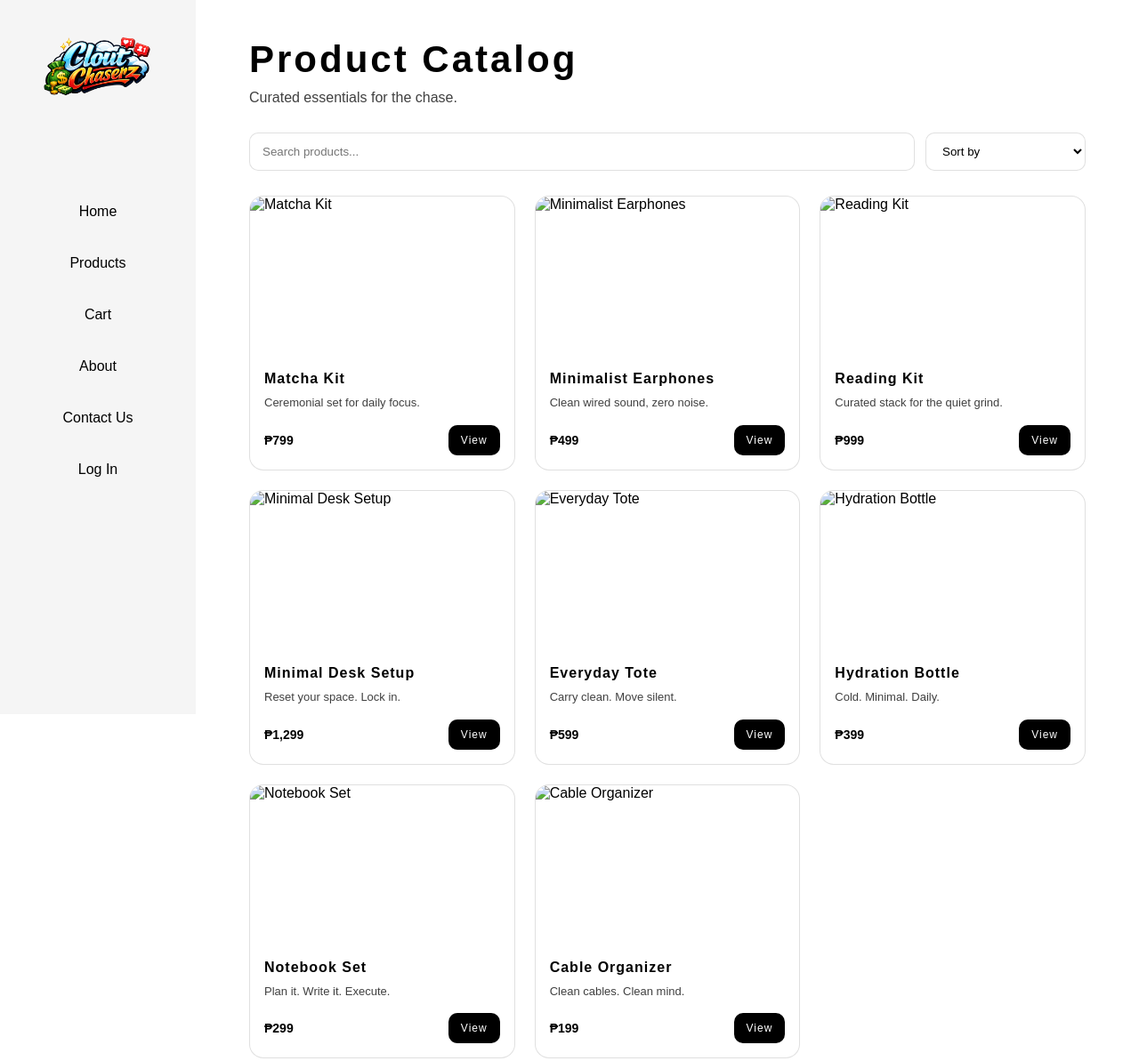
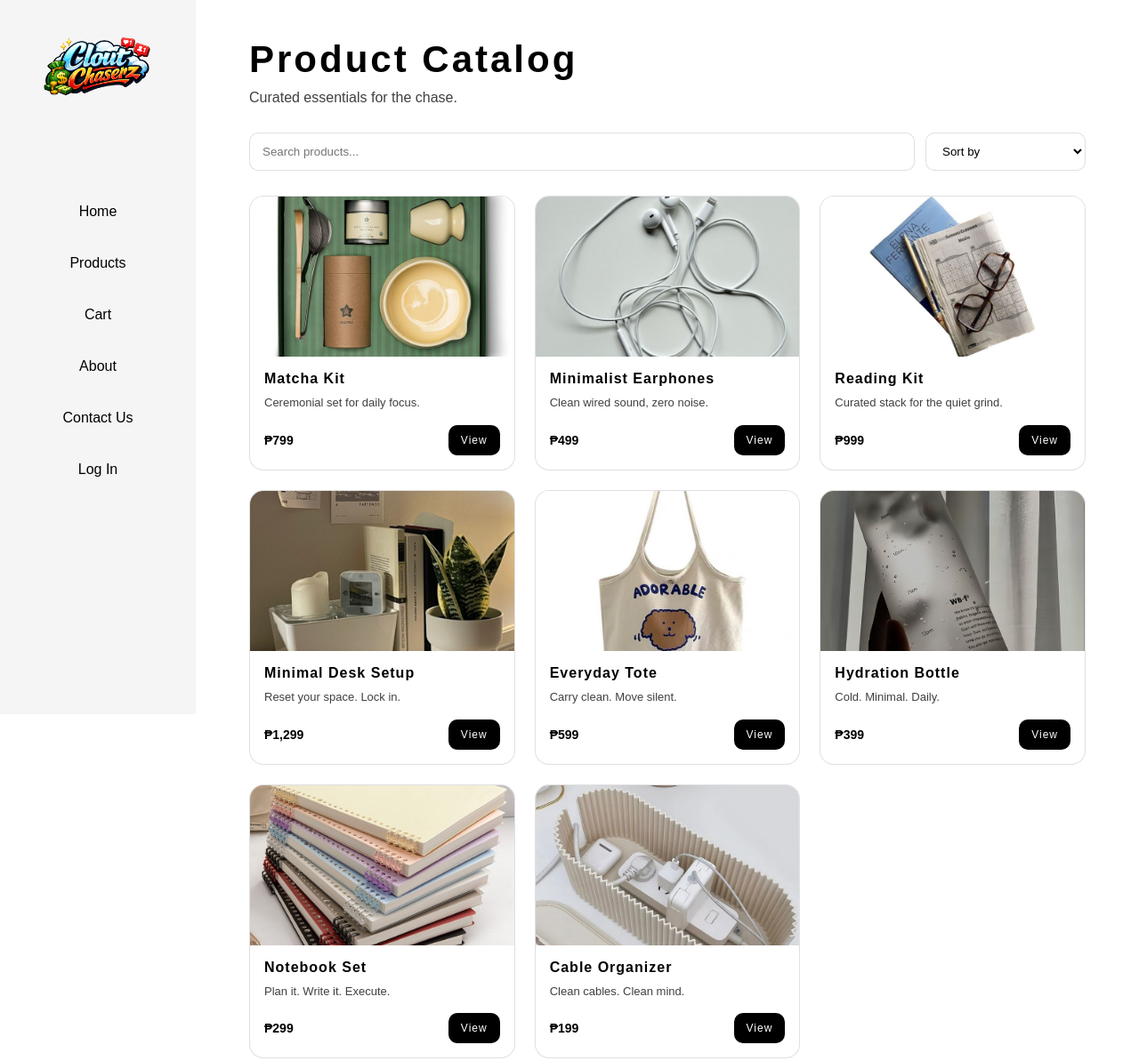
Before and after one commit to Seitona/Advance-Web-Design-TW22, a plain HTML site: page [F3-TECHNICAL] Advanced JavaScript/products.html in a window 1280 px wide. Shown: the part 17-1210 px from the top of the page at 89% size. Drawn offline with Linux system fonts and the light colour scheme; the site is published under a folder, as on GitHub Pages, so addresses that start at the root find nothing; a web font is replaced by a local one.

Commit message:
Add files via upload

```diff
--- a/[F3-TECHNICAL] Advanced JavaScript/products.html
+++ b/[F3-TECHNICAL] Advanced JavaScript/products.html
@@ -41,7 +41,7 @@
 
         <section class="product_grid">
             <article class="product_card">
-                <img src="/Assets/matcha.jpg" alt="Matcha Kit">
+                <img src="Assets/matcha.jpg" alt="Matcha Kit">
                 <div class="product_info">
                     <h3>Matcha Kit</h3>
                     <p>Ceremonial set for daily focus.</p>
@@ -53,7 +53,7 @@
             </article>
 
             <article class="product_card">
-                <img src="/Assets/earphones.jpg" alt="Minimalist Earphones">
+                <img src="Assets/earphones.jpg" alt="Minimalist Earphones">
                 <div class="product_info">
                     <h3>Minimalist Earphones</h3>
                     <p>Clean wired sound, zero noise.</p>
@@ -65,7 +65,7 @@
             </article>
 
             <article class="product_card">
-                <img src="/Assets/books.jpg" alt="Reading Kit">
+                <img src="Assets/books.jpg" alt="Reading Kit">
                 <div class="product_info">
                     <h3>Reading Kit</h3>
                     <p>Curated stack for the quiet grind.</p>
@@ -77,7 +77,7 @@
             </article>
 
             <article class="product_card">
-                <img src="/Assets/desk.jpg" alt="Minimal Desk Setup">
+                <img src="Assets/desk.jpg" alt="Minimal Desk Setup">
                 <div class="product_info">
                     <h3>Minimal Desk Setup</h3>
                     <p>Reset your space. Lock in.</p>
@@ -89,7 +89,7 @@
             </article>
 
             <article class="product_card">
-                <img src="/Assets/tote.jpg" alt="Everyday Tote">
+                <img src="Assets/tote.jpg" alt="Everyday Tote">
                 <div class="product_info">
                     <h3>Everyday Tote</h3>
                     <p>Carry clean. Move silent.</p>
@@ -101,7 +101,7 @@
             </article>
 
             <article class="product_card">
-                <img src="/Assets/bottle.jpg" alt="Hydration Bottle">
+                <img src="Assets/bottle.jpg" alt="Hydration Bottle">
                 <div class="product_info">
                     <h3>Hydration Bottle</h3>
                     <p>Cold. Minimal. Daily.</p>
@@ -113,7 +113,7 @@
             </article>
 
             <article class="product_card">
-                <img src="/Assets/notebook.jpg" alt="Notebook Set">
+                <img src="Assets/notebook.jpg" alt="Notebook Set">
                 <div class="product_info">
                     <h3>Notebook Set</h3>
                     <p>Plan it. Write it. Execute.</p>
@@ -125,7 +125,7 @@
             </article>
 
             <article class="product_card">
-                <img src="/Assets/cable.jpg" alt="Cable Organizer">
+                <img src="Assets/cable.jpg" alt="Cable Organizer">
                 <div class="product_info">
                     <h3>Cable Organizer</h3>
                     <p>Clean cables. Clean mind.</p>
```
Also changed, not shown: [F3-TECHNICAL] Advanced JavaScript/about.html (+1 -1 lines), [F3-TECHNICAL] Advanced JavaScript/contact.html (+1 -1 lines), [F3-TECHNICAL] Advanced JavaScript/index.html (+5 -5 lines), [F3-TECHNICAL] Advanced JavaScript/transac.html (+1 -1 lines).
